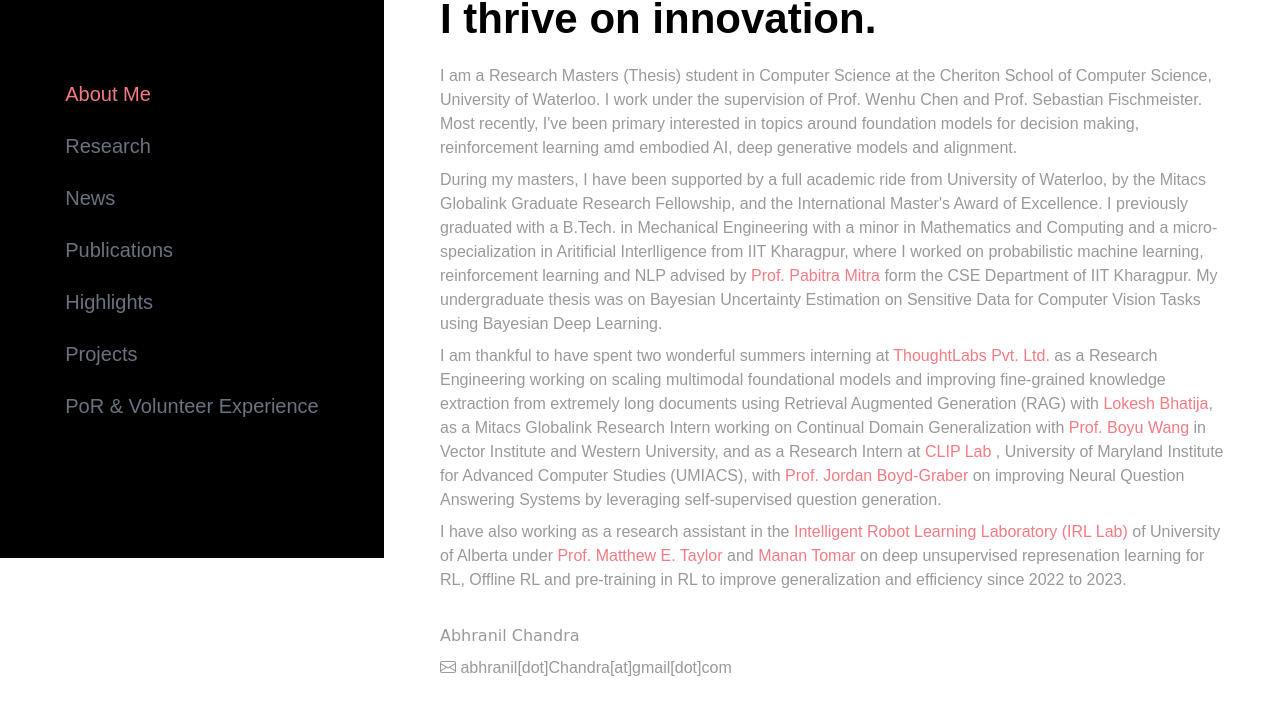
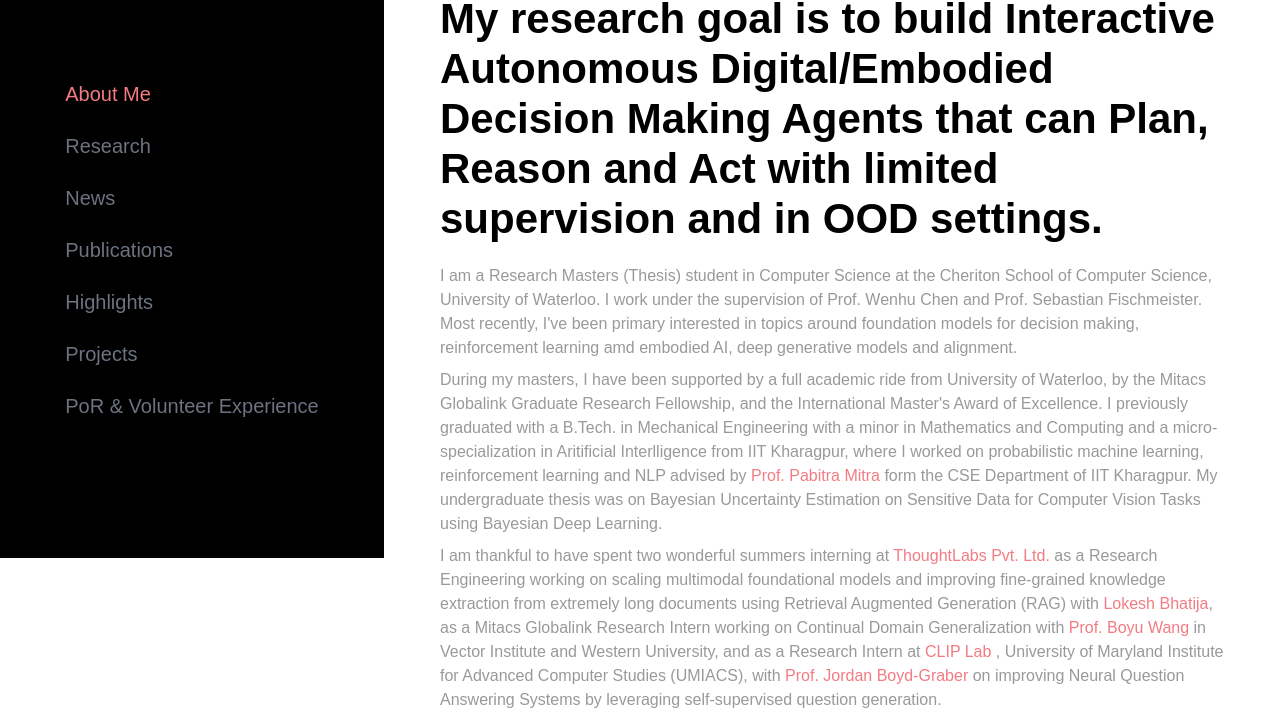
Before and after one commit to abhranilchandra/abhranilchandra.github.io, a website: page index.html in a window 1280 px wide. Shown: the part 242-956 px from the top of the page. Drawn offline with nearby package versions, Linux system fonts and the light colour scheme.

Commit message:
Update index.html

```diff
--- a/index.html
+++ b/index.html
@@ -74,7 +74,7 @@
                                     </span>
                                 </a>
                             </span>
-                            I thrive on innovation.
+                            My research goal is to build Interactive Autonomous Digital/Embodied Decision Making Agents that can Plan, Reason and Act with limited supervision and in OOD settings.
                         </div>
                         <div>
                             <p class="mb-2 text">I am a Research Masters (Thesis) student in Computer Science at the
```
